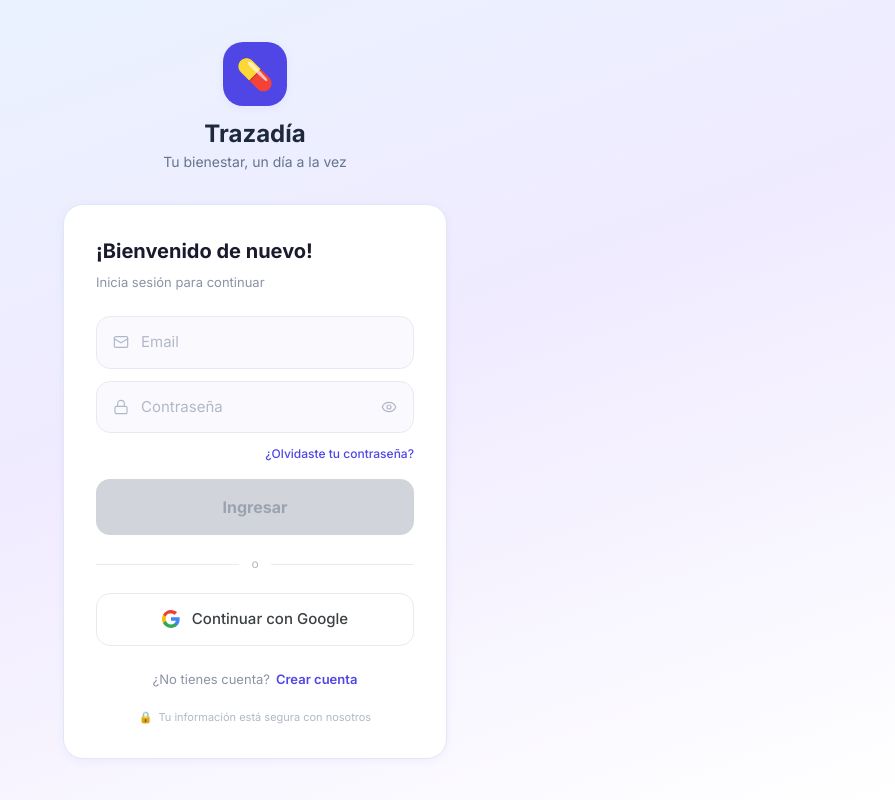
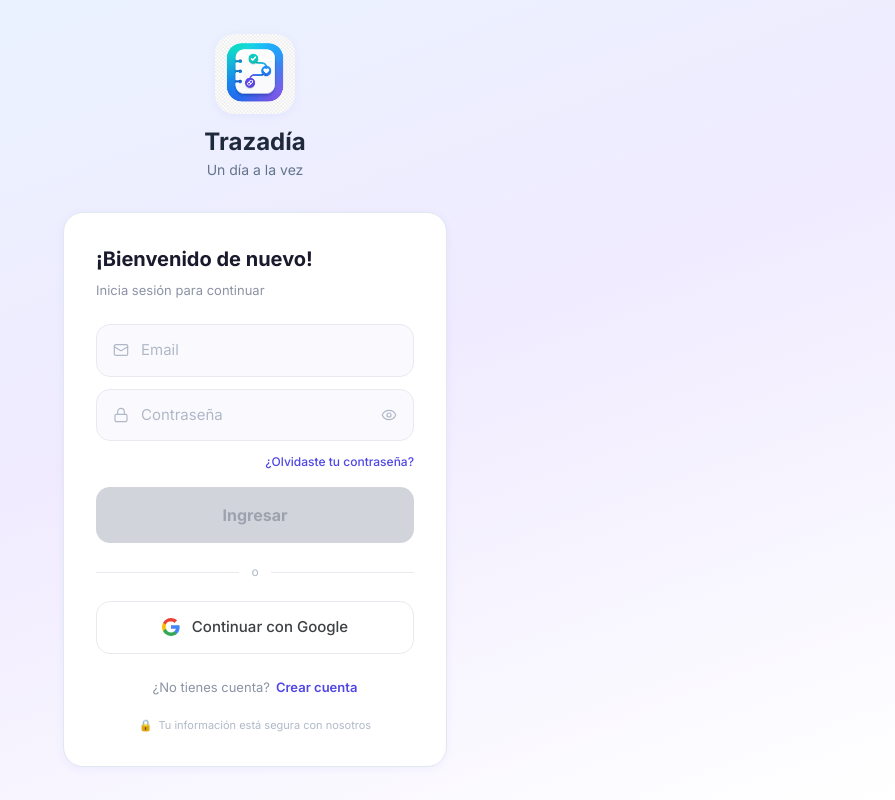
Before and after one commit to lvergro/mi-dia, a Next.js app in the folder apps/web/: page /login in a window 1280 px wide. Shown: the whole page, without its empty margins (385-1280 px from the left). Built offline with nearby package versions, Linux system fonts and the light colour scheme.

Commit message:
feat(web): logo Trazadía en login y sidebar

```diff
--- a/apps/web/app/(auth)/login/page.tsx
+++ b/apps/web/app/(auth)/login/page.tsx
@@ -1,3 +1,4 @@
+import Image from "next/image";
 import { LoginForm } from "@/components/auth/LoginForm";
 
 export default function LoginPage() {
@@ -9,12 +10,10 @@ export default function LoginPage() {
       <div className="w-full max-w-sm">
         {/* Logo / brand */}
         <div className="mb-8 flex flex-col items-center gap-3">
-          <div className="flex size-16 items-center justify-center rounded-[20px] bg-primary shadow-card">
-            <span className="text-3xl">💊</span>
-          </div>
+          <Image src="/logo.png" alt="Trazadía" width={80} height={80} className="rounded-[20px] shadow-card" priority />
           <div className="text-center">
             <h1 className="text-2xl font-bold text-[#1e293b]">Trazadía</h1>
-            <p className="mt-0.5 text-sm text-[#64748b]">Tu bienestar, un día a la vez</p>
+            <p className="mt-0.5 text-sm text-[#64748b]">Un día a la vez</p>
           </div>
         </div>
 
--- a/apps/web/components/nav/Sidebar.tsx
+++ b/apps/web/components/nav/Sidebar.tsx
@@ -1,4 +1,5 @@
 "use client";
+import Image from "next/image";
 import Link from "next/link";
 import { usePathname, useRouter } from "next/navigation";
 import { CalendarCheck, Pill, BarChart2, NotebookPen, UserCircle, LogOut, TrendingUp } from "lucide-react";
@@ -35,9 +36,7 @@ export function Sidebar({ userEmail, weeklyPct }: SidebarProps) {
     <aside className="hidden md:flex h-full w-60 shrink-0 flex-col border-r border-slate-200/70 bg-white px-3 py-5">
       {/* Brand */}
       <div className="mb-6 flex items-center gap-2.5 px-2">
-        <div className="flex size-8 items-center justify-center rounded-xl bg-indigo-600 shadow-sm">
-          <span className="text-sm">💊</span>
-        </div>
+        <Image src="/logo.png" alt="Trazadía" width={32} height={32} className="rounded-xl shadow-sm" />
         <span className="text-[15px] font-bold tracking-tight text-slate-900">Trazadía</span>
       </div>
 
```
Also changed, not shown: apps/web/public/logo.png (added).
